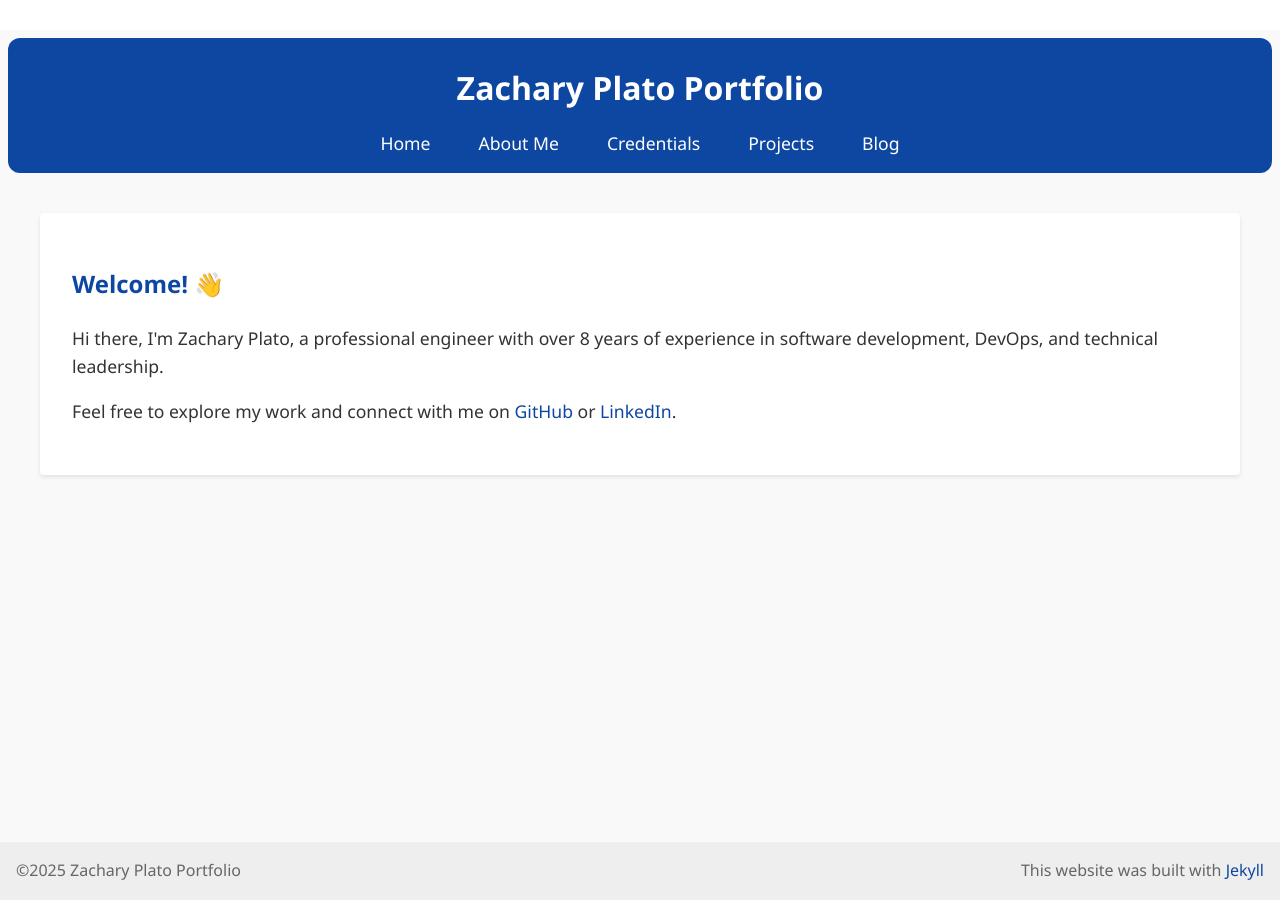
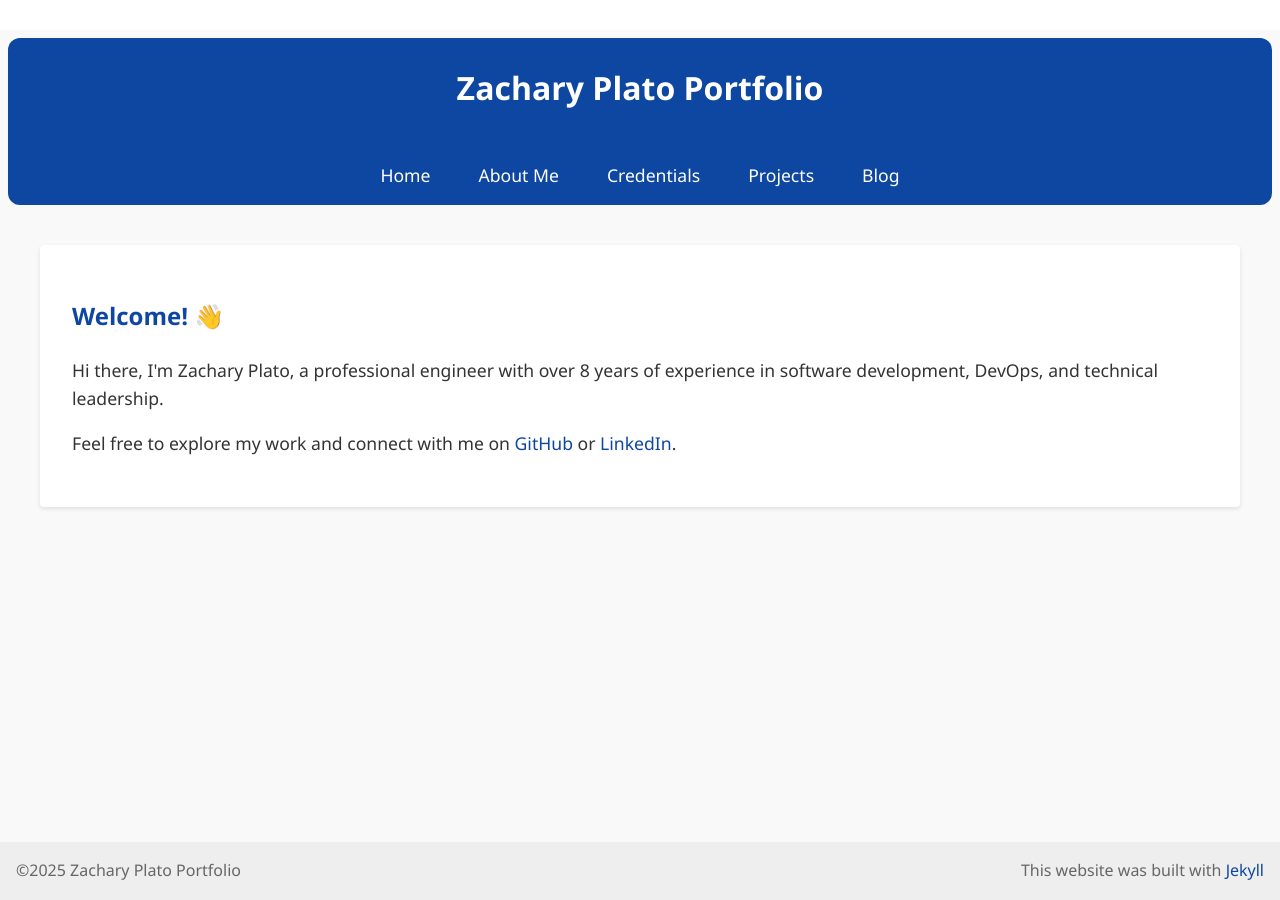
Before and after one commit to zplato/zplato.github.io, a Jekyll site: the page built from index.html, in a window 1280 px wide. Built offline with Jekyll 4.4.1, drawn with Linux system fonts in a browser that asks for light colours.

Commit message:
init site

```diff
--- a/_layouts/default.html
+++ b/_layouts/default.html
@@ -48,10 +48,10 @@
     }
 
     .hamburger-container {
-      position: absolute;
-      top: 3.5rem; /* Positioned below the sticky header */
-      right: 0.75rem;
-      background: transparent;
+      position: relative;
+      margin-top: 1rem; /* Push it below the header text */
+      text-align: right;
+      padding: 0.5rem 0.5rem;
       z-index: 1002;
       box-sizing: border-box;
     }
@@ -113,6 +113,13 @@
 <div class="top-bar"></div>
 <header>
   <h1>{{ site.title }}</h1>
+  <div class="hamburger-container">
+    <div class="hamburger" id="hamburger">
+      <span></span>
+      <span></span>
+      <span></span>
+    </div>
+  </div>
   <nav>
     <ul id="navMenu">
       <li><a href="{{ '/' | relative_url }}">Home</a></li>
@@ -123,13 +130,6 @@
     </ul>
   </nav>
 </header>
-<div class="hamburger-container">
-  <div class="hamburger" id="hamburger">
-    <span></span>
-    <span></span>
-    <span></span>
-  </div>
-</div>
 
 <main style="margin-top: 0;">
   {{ content }}
```
